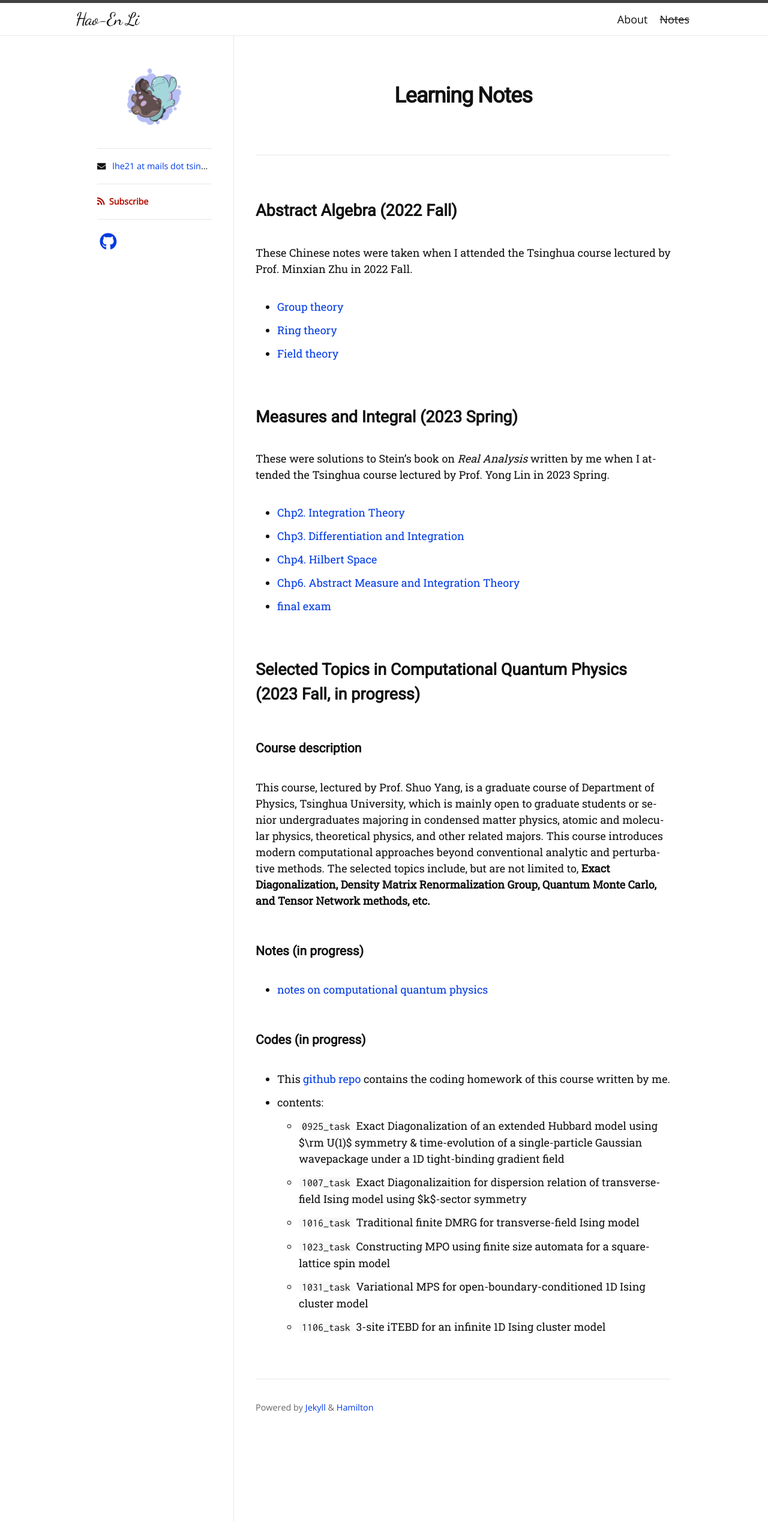
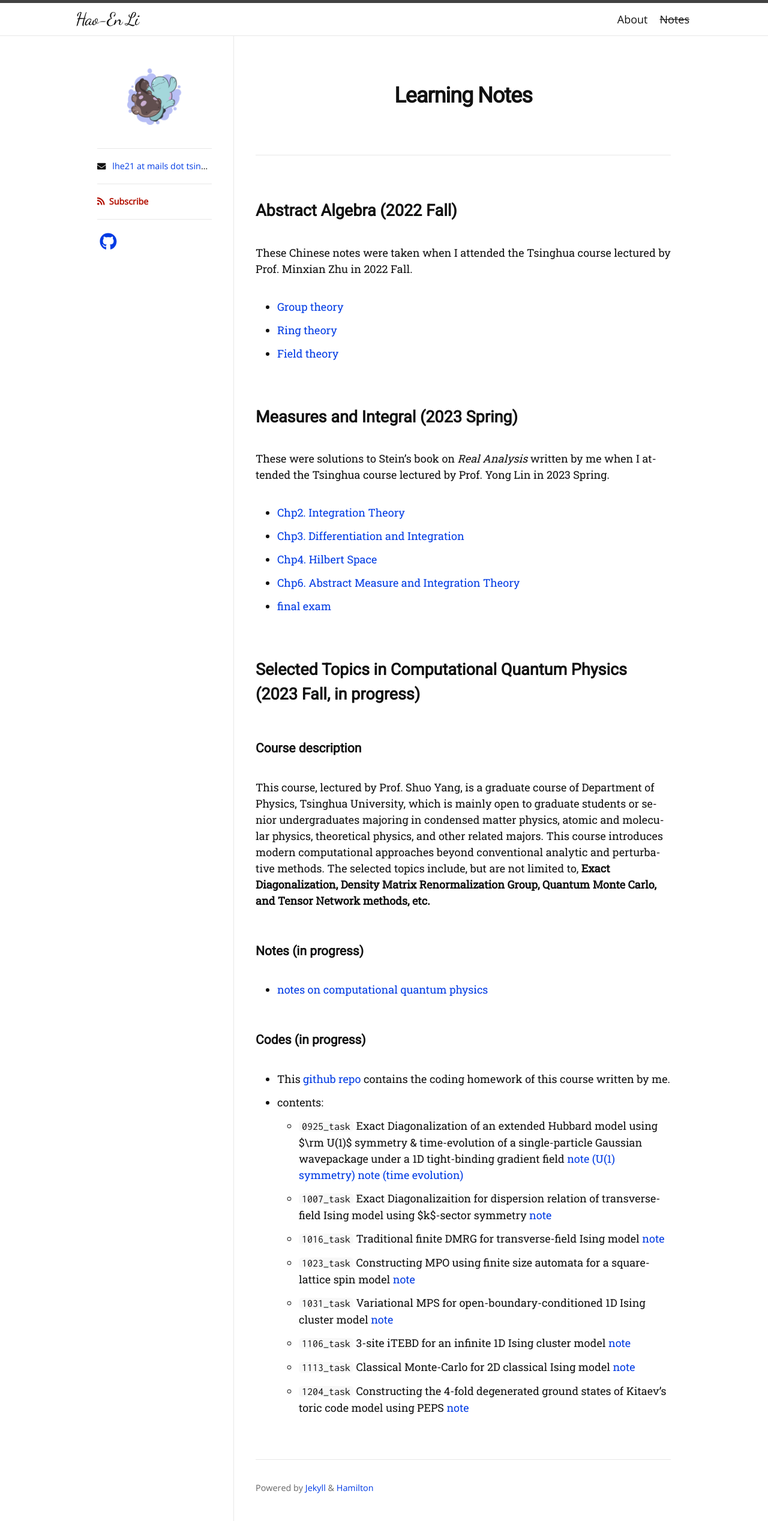
Before and after one commit to haoen2021/haoen2021.github.io, a Jekyll site: the page built from docs.md, in a window 1280 px wide. Shown: the whole page at 60% size. Built offline with Jekyll 4.4.1, drawn with Linux system fonts in a browser that asks for light colours; nearby versions of some CDN libraries; some web fonts are replaced.

Commit message:
update quantum physics

```diff
--- a/docs.md
+++ b/docs.md
@@ -35,9 +35,11 @@ This course, lectured by Prof. Shuo Yang, is a graduate course of Department of
 
 + This [github repo](https://github.com/haoen2021/Toy-models-in-Computational-Quantum-Physics) contains the coding homework of this course written by me.
 + contents:
-  + `0925_task` Exact Diagonalization of an extended Hubbard model using $\rm U(1)$ symmetry & time-evolution of a single-particle Gaussian wavepackage under a 1D tight-binding gradient field
-  + `1007_task` Exact Diagonalizaition for dispersion relation of transverse-field Ising model using $k$-sector symmetry
-  + `1016_task` Traditional finite DMRG for transverse-field Ising model
-  + `1023_task` Constructing MPO using finite size automata for a square-lattice spin model
-  + `1031_task` Variational MPS for open-boundary-conditioned 1D Ising cluster model
-  + `1106_task` 3-site iTEBD for an infinite 1D Ising cluster model
+  + `0925_task` Exact Diagonalization of an extended Hubbard model using $\rm U(1)$ symmetry & time-evolution of a single-particle Gaussian wavepackage under a 1D tight-binding gradient field [note (U(1) symmetry)](documents/0925_task1_report.pdf) [note (time evolution)](documents/0925_task2_report.pdf)
+  + `1007_task` Exact Diagonalizaition for dispersion relation of transverse-field Ising model using $k$-sector symmetry [note](documents/1007_task_report.pdf)
+  + `1016_task` Traditional finite DMRG for transverse-field Ising model [note](documents/1016_task_report.pdf)
+  + `1023_task` Constructing MPO using finite size automata for a square-lattice spin model [note](documents/1023_task_report.pdf)
+  + `1031_task` Variational MPS for open-boundary-conditioned 1D Ising cluster model [note](documents/1031_task_report.pdf)
+  + `1106_task` 3-site iTEBD for an infinite 1D Ising cluster model [note](documents/1106_task_report.pdf)
+  + ``1113_task`` Classical Monte-Carlo for 2D classical Ising model [note](documents/1113_task_report.pdf)
+  + ``1204_task`` Constructing the 4-fold degenerated ground states of Kitaev's toric code model using PEPS [note](documents/1204_task_report.pdf)
```
Also changed, not shown: 9 other files.
